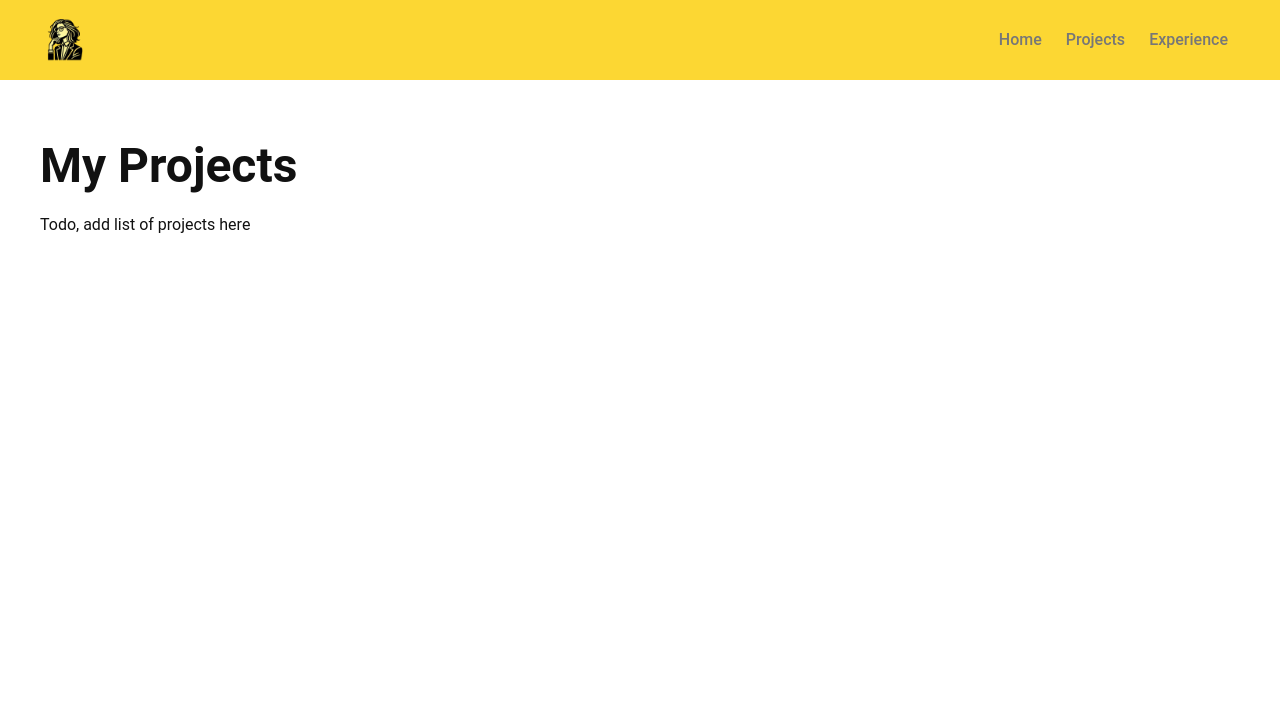
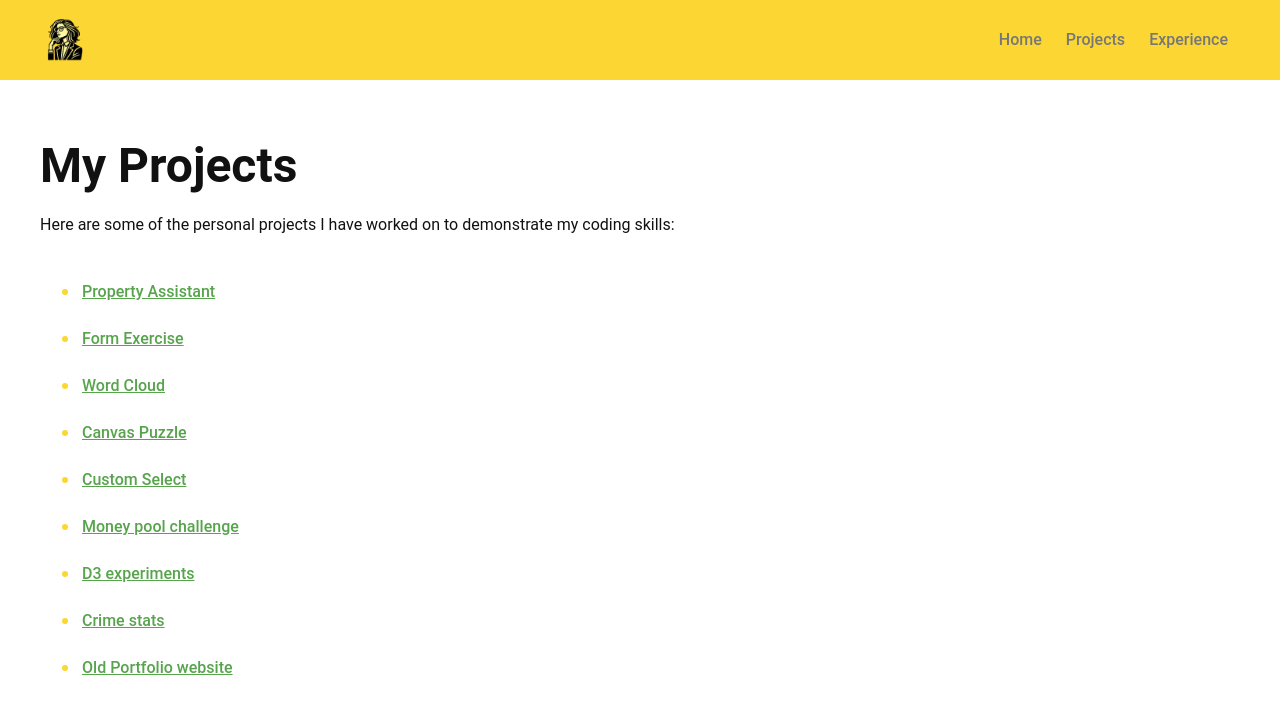
Before and after one commit to arathi-sreekumar/portfolio, a React (Vite) app: page /#/projects in a window 1280 px wide. Shown: the top 714 px of the page. Built offline with nearby package versions, Linux system fonts and the light colour scheme.

Commit message:
adding links to my project repos in git

```diff
--- a/src/components/Page/Content/Content.css.ts
+++ b/src/components/Page/Content/Content.css.ts
@@ -32,6 +32,7 @@ export const ContentUI = styled('section')`
 export const ColumnUI = styled('div')`
   display: flex;
   flex-direction: column;
+  justify-content: center;
   gap: 20px;
 
   &.home {
--- a/src/pages/Home/index.tsx
+++ b/src/pages/Home/index.tsx
@@ -9,6 +9,15 @@ export const Home = () => {
       <p>
         I am someone who enjoys creative thinking and converting ideas into reality using programming as a tool. I am hoping that I would always be in a situation where I can enjoy what I do and improve myself.
       </p>
+      <p>
+        I have a Bachelors degree in Engineering (Computer Science) passed with distinction. I have a wealth of experience in frontend spanning multiple verticals and technology stacks.
+      </p>
+      <p>
+        I am a frontend specialist who can adapt to any technology and who is a great team player. I always work with empathy and with the customers in mind, choosing the best solution for the given scenario.
+      </p>
+      <p>
+        I enjoy getting stuck into a problem, looking into the architecture of a project and mentoring the next generation of programmers. I believe in constantly learning and have realised the more I learn that the more there is!
+      </p>
     </Layout>
   )
 }
--- a/src/pages/Projects/index.tsx
+++ b/src/pages/Projects/index.tsx
@@ -1,5 +1,6 @@
 import { Layout } from "../../components/Page/Layout"
 import { PAGE_TYPE } from "../../common/constants"
+import { LinkButton } from "../../components/Form/LinkButton"
 
 export const Projects = () => {
   return (
@@ -7,8 +8,56 @@ export const Projects = () => {
       pageType={PAGE_TYPE.PROJECT}
     >
       <p>
-        Todo, add list of projects here
+        Here are some of the personal projects I have worked on to demonstrate my coding skills:
       </p>
+
+      <ul>
+        <li>
+          <LinkButton styleType="link" to="https://github.com/arathi-sreekumar/property-assistant-app">
+            Property Assistant
+          </LinkButton>
+        </li>
+        <li>
+          <LinkButton styleType="link" to="https://github.com/arathi-sreekumar/forms-exercise">
+            Form Exercise
+          </LinkButton>
+        </li>
+        <li>
+          <LinkButton styleType="link" to="https://github.com/arathi-sreekumar/wordCloud">
+            Word Cloud
+          </LinkButton>
+        </li>
+        <li>
+          <LinkButton styleType="link" to="https://github.com/arathi-sreekumar/canvas-puzzle">
+            Canvas Puzzle
+          </LinkButton>
+        </li>
+        <li>
+          <LinkButton styleType="link" to="https://github.com/arathi-sreekumar/custom-select-menu">
+            Custom Select
+          </LinkButton>
+        </li>
+        <li>
+          <LinkButton styleType="link" to="https://github.com/arathi-sreekumar/money-pool-challenge">
+            Money pool challenge
+          </LinkButton>
+        </li>
+        <li>
+          <LinkButton styleType="link" to="https://github.com/arathi-sreekumar/d3Experiments">
+            D3 experiments
+          </LinkButton>
+        </li>
+        <li>
+          <LinkButton styleType="link" to="https://github.com/arathi-sreekumar/crime-stats">
+            Crime stats
+          </LinkButton>
+        </li>
+        <li>
+          <LinkButton styleType="link" to="https://github.com/arathi-sreekumar/portfolio-old">
+            Old Portfolio website
+          </LinkButton>
+        </li>
+      </ul>
     </Layout>
   )
 }
```
